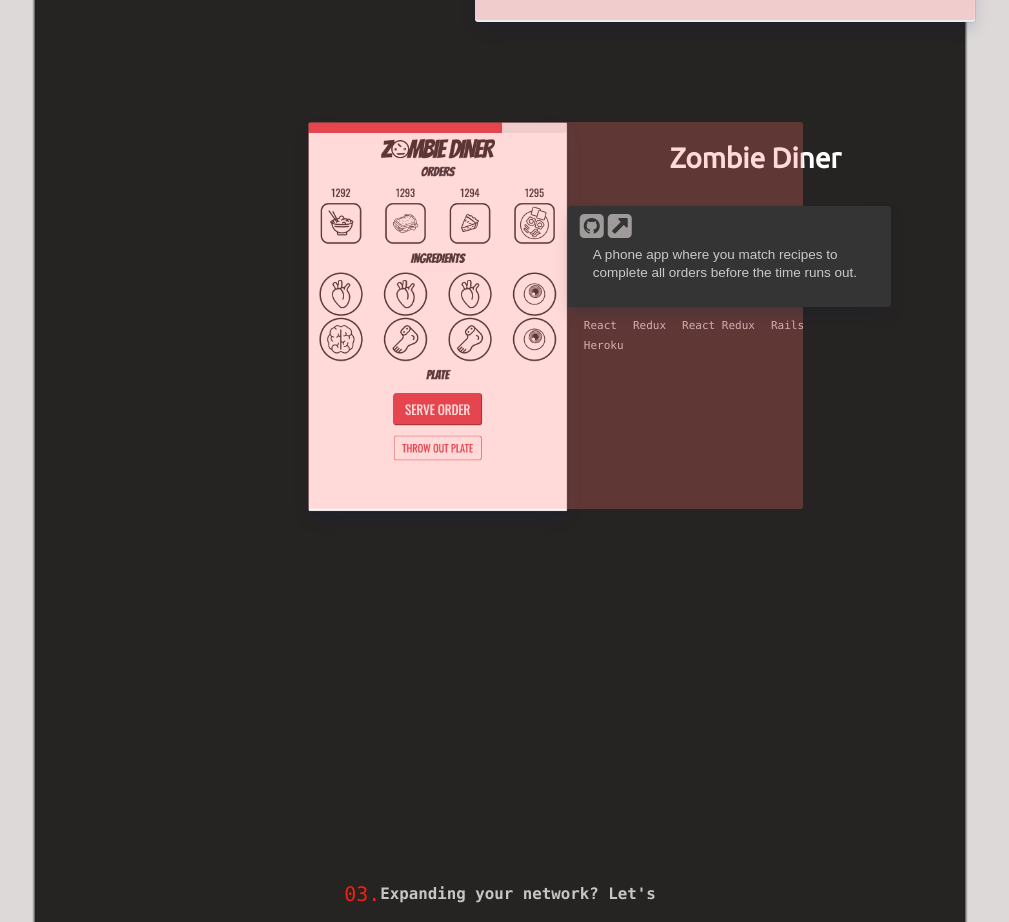
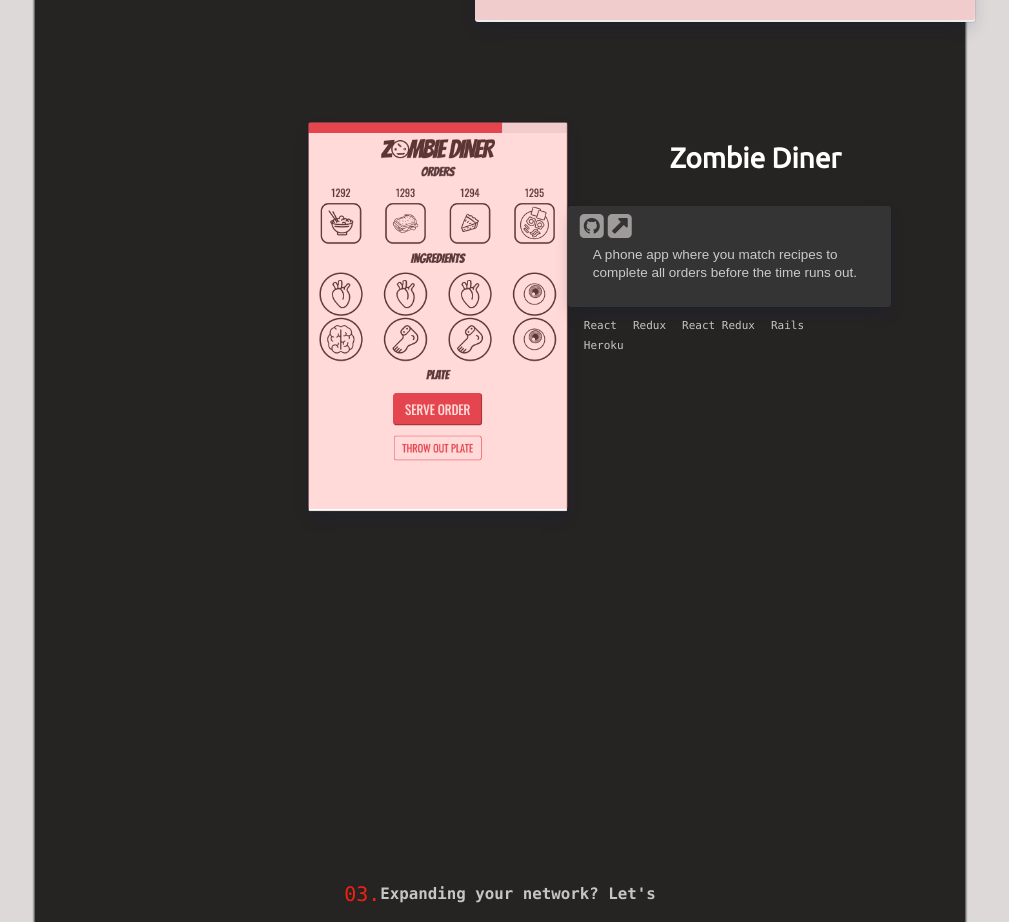
Before and after one commit to willsinn/ws-portfolio, a React (Create React App) app: page / in a window 1280 px wide. Shown: the part 3000-3922 px from the top of the page, without its empty margins (140-1149 px from the left). Built offline with nearby package versions, Linux system fonts and the light colour scheme; a web font is replaced by a local one.

Commit message:
fix dampener sizing

```diff
--- a/src/components/Project.js
+++ b/src/components/Project.js
@@ -163,7 +163,7 @@ const Project = ({ project }) => {
           className="dampener"
           onMouseEnter={handleHover}
           onMouseLeave={handleLeave}
-          style={project.appType === "mobile" ? { width: "247.5" } : {}}
+          style={project.appType === "mobile" ? { minWidth: "247.5px" } : null}
         />
         <img
           src={imgSrc}
```
